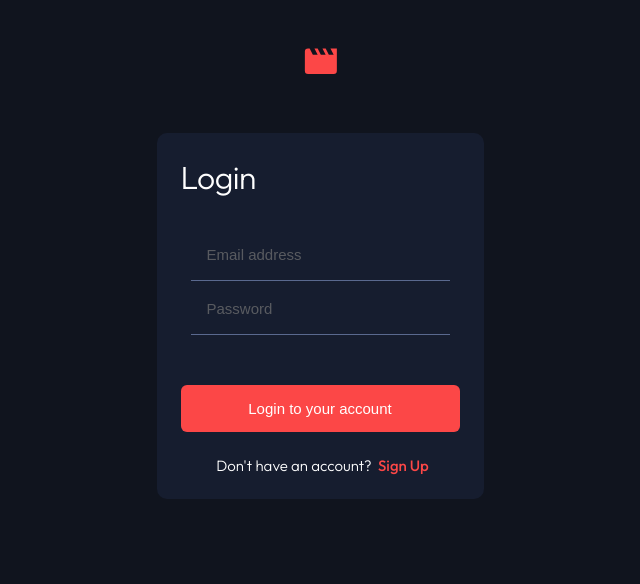
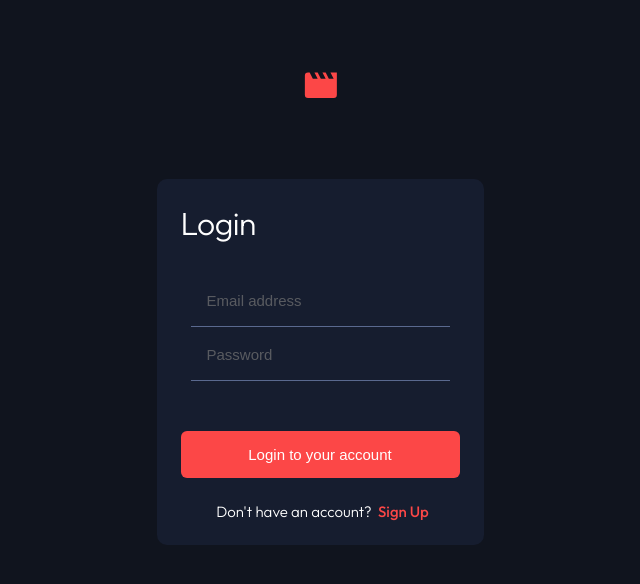
Before and after one commit to TomasScerbak/entertainment-web-app, a React (Create React App) app: page /login in a window 1280 px wide. Shown: the top 584 px of the page, without its empty margins (320-960 px from the left). Built offline with nearby package versions, Linux system fonts and the light colour scheme; no server answers.

Commit message:
adding margin to logo component for each device

```diff
--- a/src/components/UI/Logo.module.css
+++ b/src/components/UI/Logo.module.css
@@ -3,3 +3,15 @@
   justify-content: center;
   margin: 4.8rem 17.2rem 5.8rem;
 }
+
+@media screen and (min-width: 769px) {
+  .logo {
+    margin: 8rem 0 7.2rem;
+  }
+}
+
+@media screen and (min-width: 1024px) {
+  .logo {
+    margin: 7.2rem 0 8rem;
+  }
+}
```
